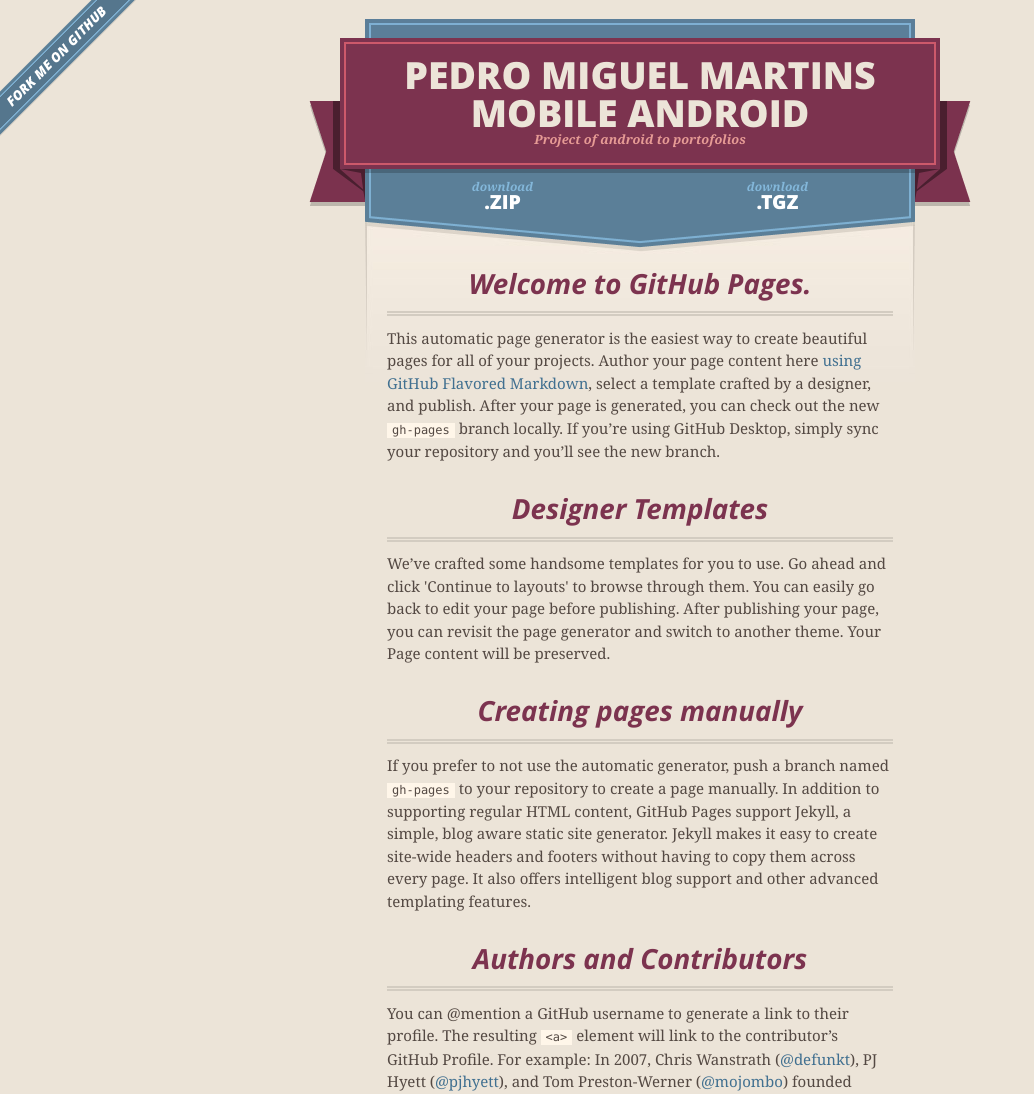
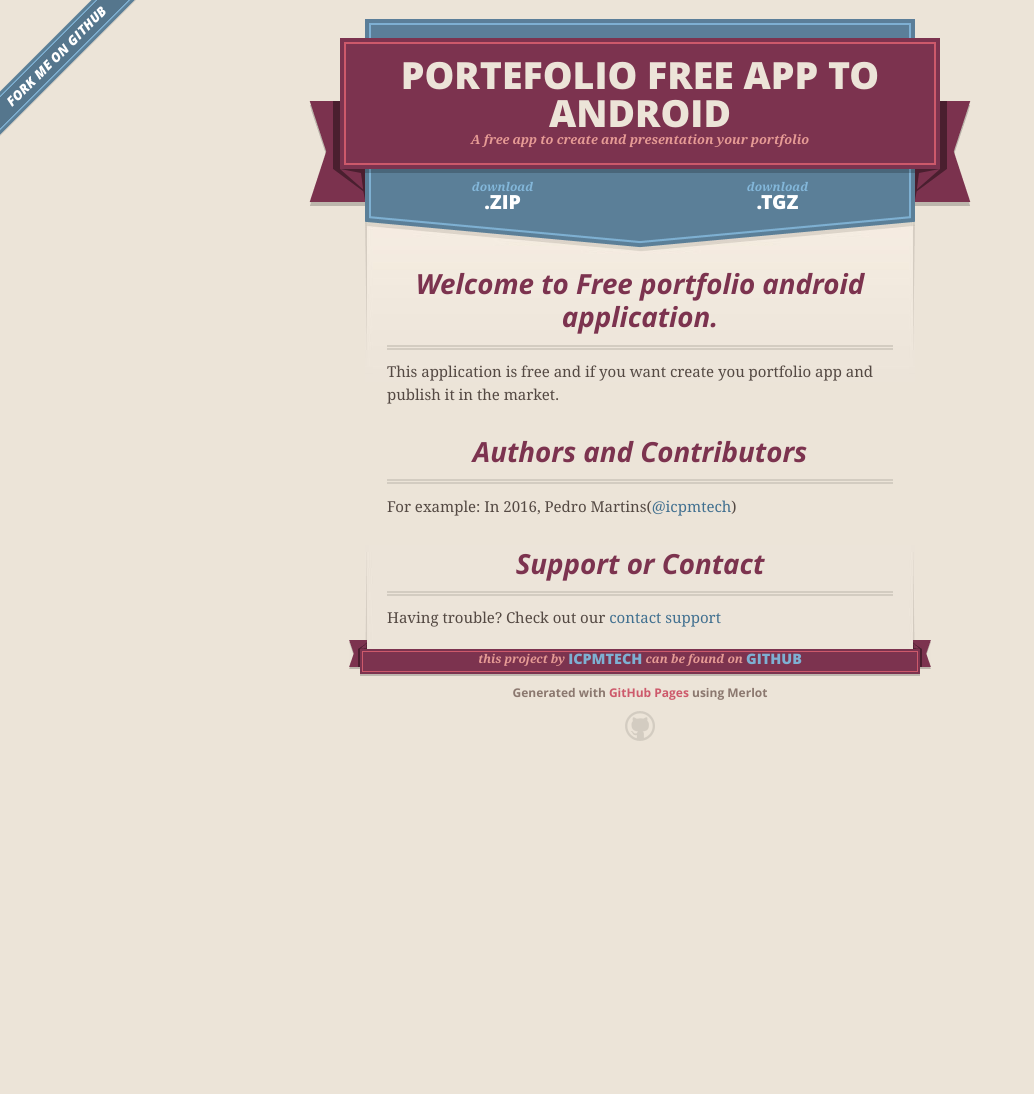
Before and after one commit to icpmtech/pedromiguelmartins_mobile_android, a plain HTML site: page index.html in a window 1280 px wide. Shown: the top 1094 px of the page, without its empty margins (0-1034 px from the left). After the commit the page ends 800 px from the top, so only its background shows below. Drawn offline with nearby package versions, Linux system fonts and the light colour scheme.

```diff
--- a/index.html
+++ b/index.html
@@ -17,7 +17,7 @@
         $('#main_content').headsmart()
       })
     </script>
-    <title>Pedro miguel martins mobile android by icpmtech</title>
+    <title>Portefolio free app to android by icpmtech</title>
   </head>
 
   <body>
@@ -27,8 +27,8 @@
       <header>
         <span class="ribbon-outer">
           <span class="ribbon-inner">
-            <h1>Pedro miguel martins mobile android</h1>
-            <h2>Project of android to portofolios</h2>
+            <h1>Portefolio free app to android</h1>
+            <h2>A free app to create and presentation your portfolio</h2>
           </span>
           <span class="left-tail"></span>
           <span class="right-tail"></span>
@@ -47,29 +47,19 @@
 
       <section id="main_content">
         <h3>
-<a id="welcome-to-github-pages" class="anchor" href="#welcome-to-github-pages" aria-hidden="true"><span aria-hidden="true" class="octicon octicon-link"></span></a>Welcome to GitHub Pages.</h3>
+<a id="welcome-to-free-portfolio-android-application" class="anchor" href="#welcome-to-free-portfolio-android-application" aria-hidden="true"><span aria-hidden="true" class="octicon octicon-link"></span></a>Welcome to Free portfolio android application.</h3>
 
-<p>This automatic page generator is the easiest way to create beautiful pages for all of your projects. Author your page content here <a href="https://guides.github.com/features/mastering-markdown/">using GitHub Flavored Markdown</a>, select a template crafted by a designer, and publish. After your page is generated, you can check out the new <code>gh-pages</code> branch locally. If you’re using GitHub Desktop, simply sync your repository and you’ll see the new branch.</p>
-
-<h3>
-<a id="designer-templates" class="anchor" href="#designer-templates" aria-hidden="true"><span aria-hidden="true" class="octicon octicon-link"></span></a>Designer Templates</h3>
-
-<p>We’ve crafted some handsome templates for you to use. Go ahead and click 'Continue to layouts' to browse through them. You can easily go back to edit your page before publishing. After publishing your page, you can revisit the page generator and switch to another theme. Your Page content will be preserved.</p>
-
-<h3>
-<a id="creating-pages-manually" class="anchor" href="#creating-pages-manually" aria-hidden="true"><span aria-hidden="true" class="octicon octicon-link"></span></a>Creating pages manually</h3>
-
-<p>If you prefer to not use the automatic generator, push a branch named <code>gh-pages</code> to your repository to create a page manually. In addition to supporting regular HTML content, GitHub Pages support Jekyll, a simple, blog aware static site generator. Jekyll makes it easy to create site-wide headers and footers without having to copy them across every page. It also offers intelligent blog support and other advanced templating features.</p>
+<p>This application is free and if you want create you portfolio app and publish it in the market.</p>
 
 <h3>
 <a id="authors-and-contributors" class="anchor" href="#authors-and-contributors" aria-hidden="true"><span aria-hidden="true" class="octicon octicon-link"></span></a>Authors and Contributors</h3>
 
-<p>You can @mention a GitHub username to generate a link to their profile. The resulting <code>&lt;a&gt;</code> element will link to the contributor’s GitHub Profile. For example: In 2007, Chris Wanstrath (<a href="https://github.com/defunkt" class="user-mention">@defunkt</a>), PJ Hyett (<a href="https://github.com/pjhyett" class="user-mention">@pjhyett</a>), and Tom Preston-Werner (<a href="https://github.com/mojombo" class="user-mention">@mojombo</a>) founded GitHub.</p>
+<p>For example: In 2016, Pedro Martins(<a href="https://github.com/icpmtech" class="user-mention">@icpmtech</a>)</p>
 
 <h3>
 <a id="support-or-contact" class="anchor" href="#support-or-contact" aria-hidden="true"><span aria-hidden="true" class="octicon octicon-link"></span></a>Support or Contact</h3>
 
-<p>Having trouble with Pages? Check out our <a href="https://help.github.com/pages">documentation</a> or <a href="https://github.com/contact">contact support</a> and we’ll help you sort it out.</p>
+<p>Having trouble? Check out our <a href="mourao.martins@gmail.com">contact support</a> </p>
       </section>
 
       <footer>
```
Also changed, not shown: params.json (+3 -3 lines).
